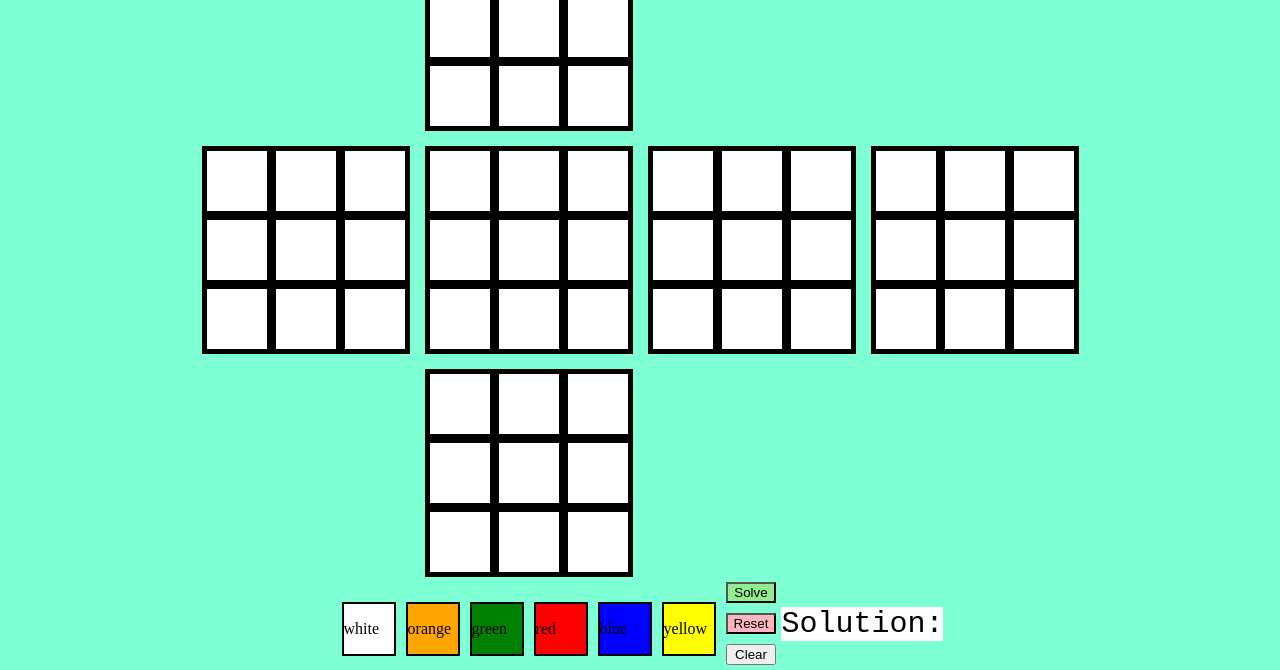
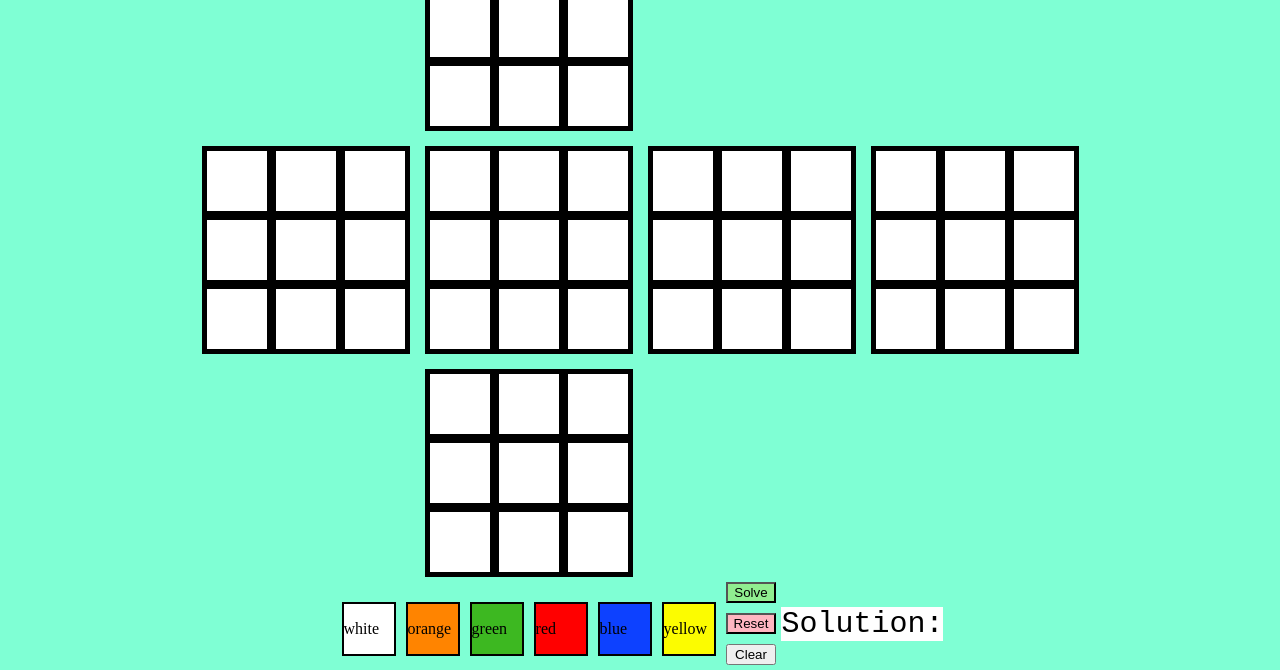
Before and after one commit to KingTingTheGreat/CubeSolver, a plain HTML site: page index.html in a window 1280 px wide. Shown: the part 130-800 px from the top of the page. Drawn offline with Linux system fonts and the light colour scheme.

Commit message:
color changes

```diff
--- a/static/css/main.css
+++ b/static/css/main.css
@@ -128,19 +128,24 @@ body {
     background-color: white;
 }
 #orange-selector {
-    background-color: orange;
+    /* background-color: orange; */
+    background-color: #FF8400;
 }
 #green-selector {
-    background-color: green;
+    /* background-color: green; */
+    background-color: #3DB821;
 }
 #red-selector {
-    background-color: red;
+    /* background-color: red; */
+    background-color: #FF0000;
 }
 #blue-selector {
-    background-color: blue;
+    /* background-color: blue; */
+    background-color: #0D41FF;
 }
 #yellow-selector {
-    background-color: yellow;
+    /* background-color: yellow; */
+    background-color: #FCFC00;
 }
 
 .solution {
```
